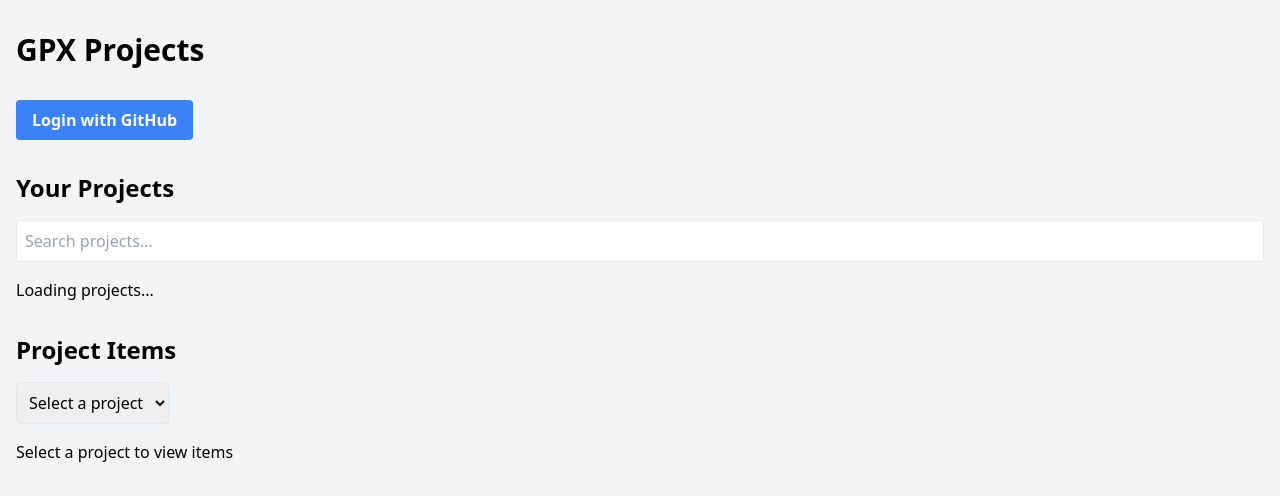
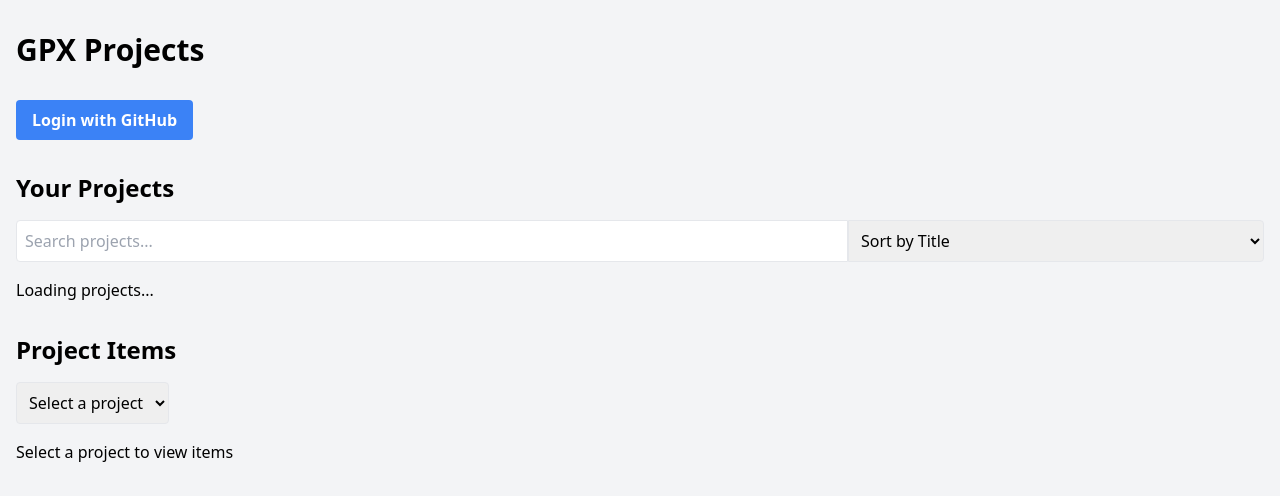
Before and after one commit to lmmx/gpx, a Python web app: template gpx/templates/index.html in a window 1280 px wide. Shown: the top 496 px of the page. Run offline with Jinja, Linux system fonts and the light colour scheme; the template is opened without the code that fills it, so the values that code supplies are empty; some libraries are stand-ins or nearby versions.

Commit message:
feat: sort projects by title/created/updated

```diff
--- a/gpx/routers/projects/gql.py
+++ b/gpx/routers/projects/gql.py
@@ -8,6 +8,7 @@ query {
       nodes {
         closed
         createdAt
+        updatedAt
         public
         number
         resourcePath
--- a/gpx/routers/projects/project_models.py
+++ b/gpx/routers/projects/project_models.py
@@ -14,6 +14,7 @@ __all__ = [
 class Project(BaseModel):
     closed: bool
     createdAt: datetime
+    updatedAt: datetime
     public: bool
     number: int
     resourcePath: str
@@ -24,6 +25,11 @@ class Project(BaseModel):
     @property
     def formatted_date(self) -> str:
         return self.createdAt.strftime("%Y-%m-%d")
+
+    @computed_field
+    @property
+    def formatted_update_date(self) -> str:
+        return self.updatedAt.strftime("%Y-%m-%d")
 
     @computed_field
     @property
--- a/gpx/templates/components/projects_section.html
+++ b/gpx/templates/components/projects_section.html
@@ -1,8 +1,16 @@
 <div id="projects-section" class="mb-8">
     <h2 class="text-2xl font-semibold mb-4">Your Projects</h2>
-    <input type="text" id="project-search" placeholder="Search projects..."
-           class="w-full p-2 mb-4 border rounded"
-           _="on keyup call filterProjects()">
+    <div class="flex mb-4">
+        <input type="text" id="project-search" placeholder="Search projects..."
+               class="w-2/3 p-2 border rounded-l"
+               _="on keyup call filterProjects()">
+        <select id="project-sort" class="w-1/3 p-2 border rounded-r"
+                _="on change call sortProjects()">
+            <option value="title">Sort by Title</option>
+            <option value="created">Sort by Creation Date</option>
+            <option value="updated">Sort by Last Updated</option>
+        </select>
+    </div>
     <div id="projects"
          hx-get="/projects"
          hx-trigger="load"
@@ -28,4 +36,27 @@ def filterProjects()
         end
     end
 end
+
+def compareProjects(a, b)
+  set sortBy to #project-sort.value
+  if sortBy == 'title' then
+    return a.querySelector('h3').textContent.localeCompare(b.querySelector('h3').textContent)
+  end
+  if sortBy == 'created' then
+    return Date.parse(b.dataset.createdAt) - Date.parse(a.dataset.createdAt)
+  end
+  if sortBy == 'updated' then
+    return Date.parse(b.dataset.updatedAt) - Date.parse(a.dataset.updatedAt)
+  end
+end
+
+def sortProjects()
+  set projects to Array.from(#projects.querySelectorAll('.project-item'))
+  set sortedProjects to projects.sort(compareProjects)
+  set projectsContainer to #projects
+  set projectsContainer.innerHTML to ""
+  for project in sortedProjects
+    projectsContainer.appendChild(project)
+  end
+end
 </script>
```
Also changed, not shown: gpx/templates/components/projects_list.html (+6 -1 lines).
